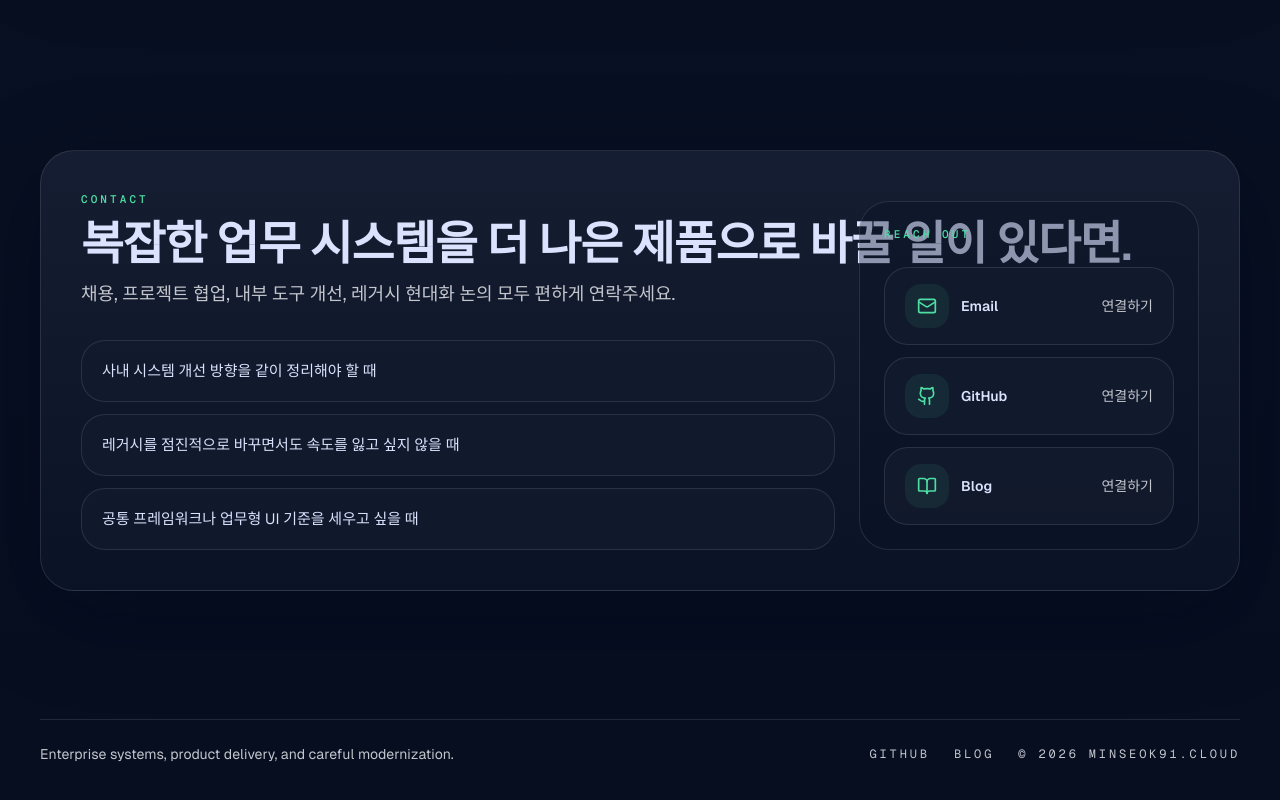
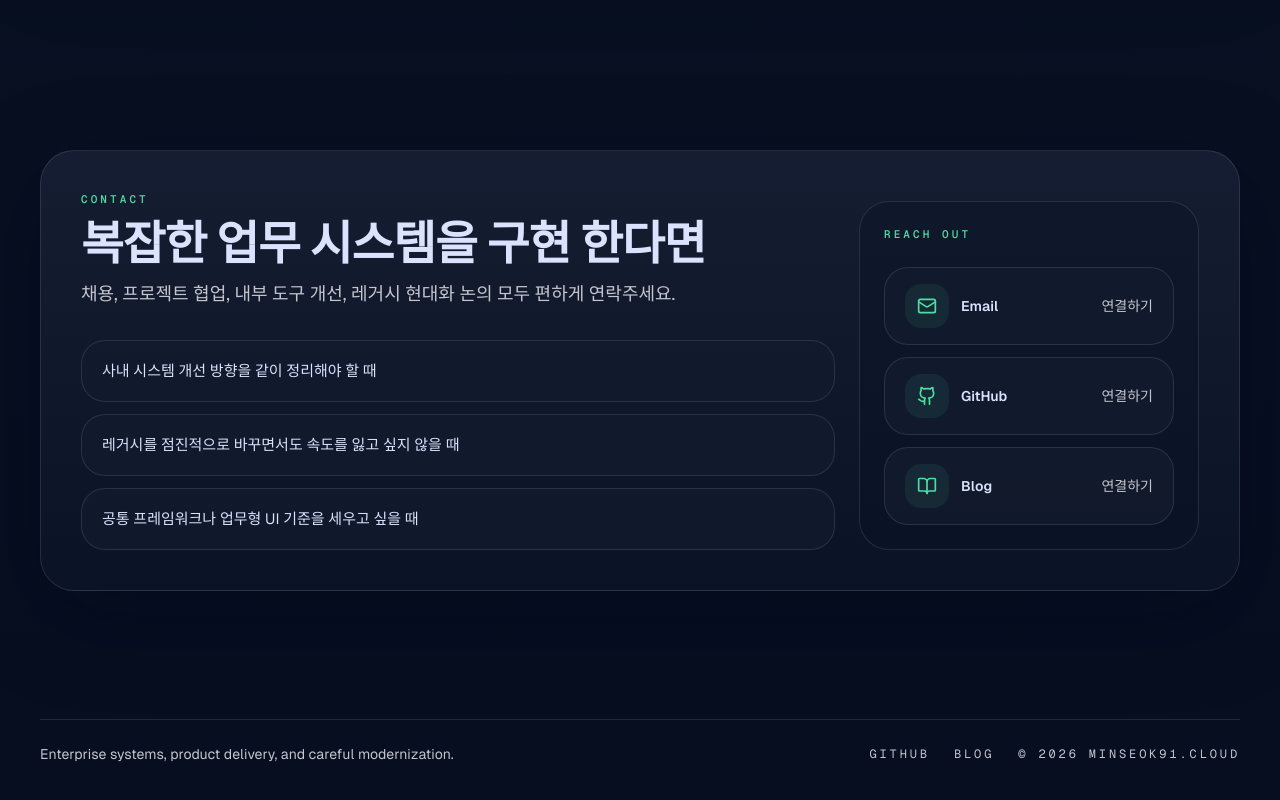
Before and after one commit to qoxmfaktmxj/landing-minseok91, a Next.js app: page / in a window 1280 px wide. Shown: the part 3600-4400 px from the top of the page. Built offline with nearby package versions, Linux system fonts and the light colour scheme; a web font is replaced by a local one.

Commit message:
Shorten contact heading

```diff
--- a/src/components/sections/ContactSection.tsx
+++ b/src/components/sections/ContactSection.tsx
@@ -31,7 +31,7 @@ export default function ContactSection() {
             <div>
               <SectionHeader
                 eyebrow="Contact"
-                title="복잡한 업무 시스템을 더 나은 제품으로 바꿀 일이 있다면."
+                title="복잡한 업무 시스템을 구현 한다면"
                 description="채용, 프로젝트 협업, 내부 도구 개선, 레거시 현대화 논의 모두 편하게 연락주세요."
                 inverse
                 className="max-w-none"
```
